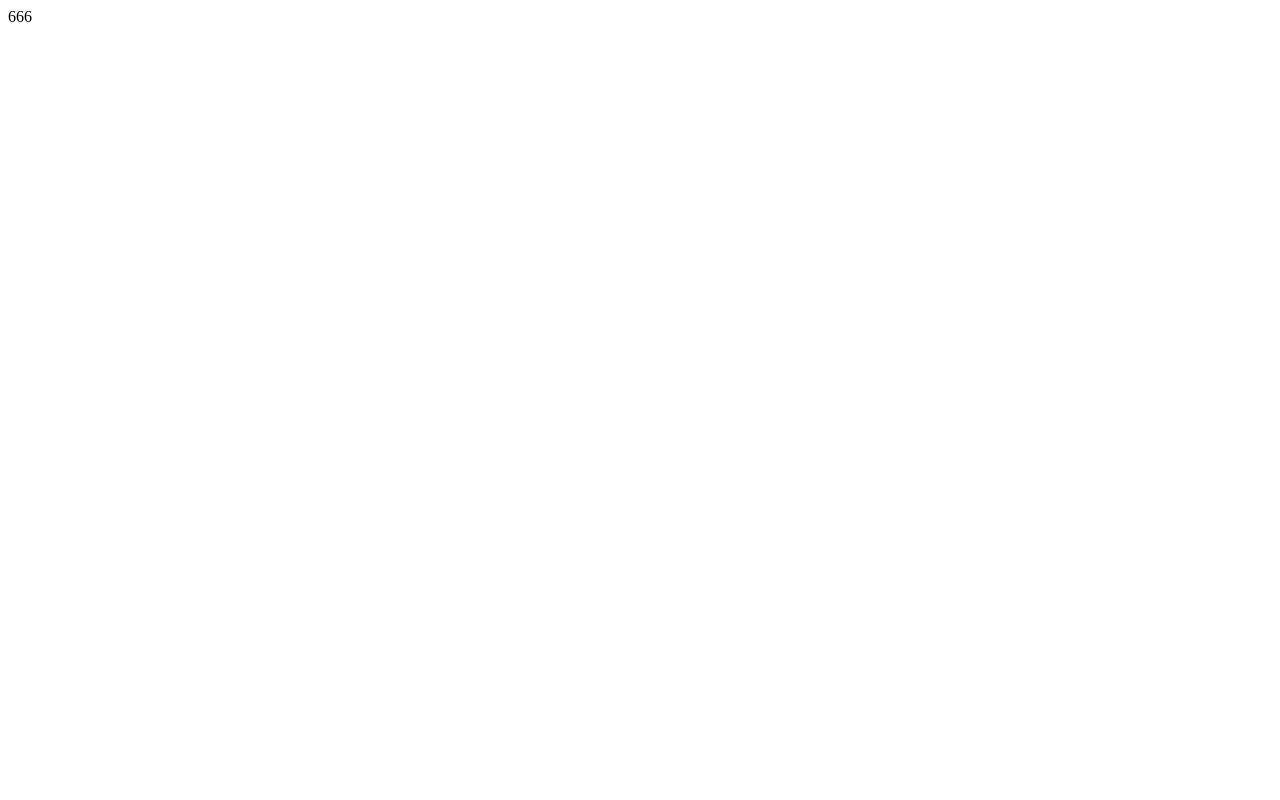
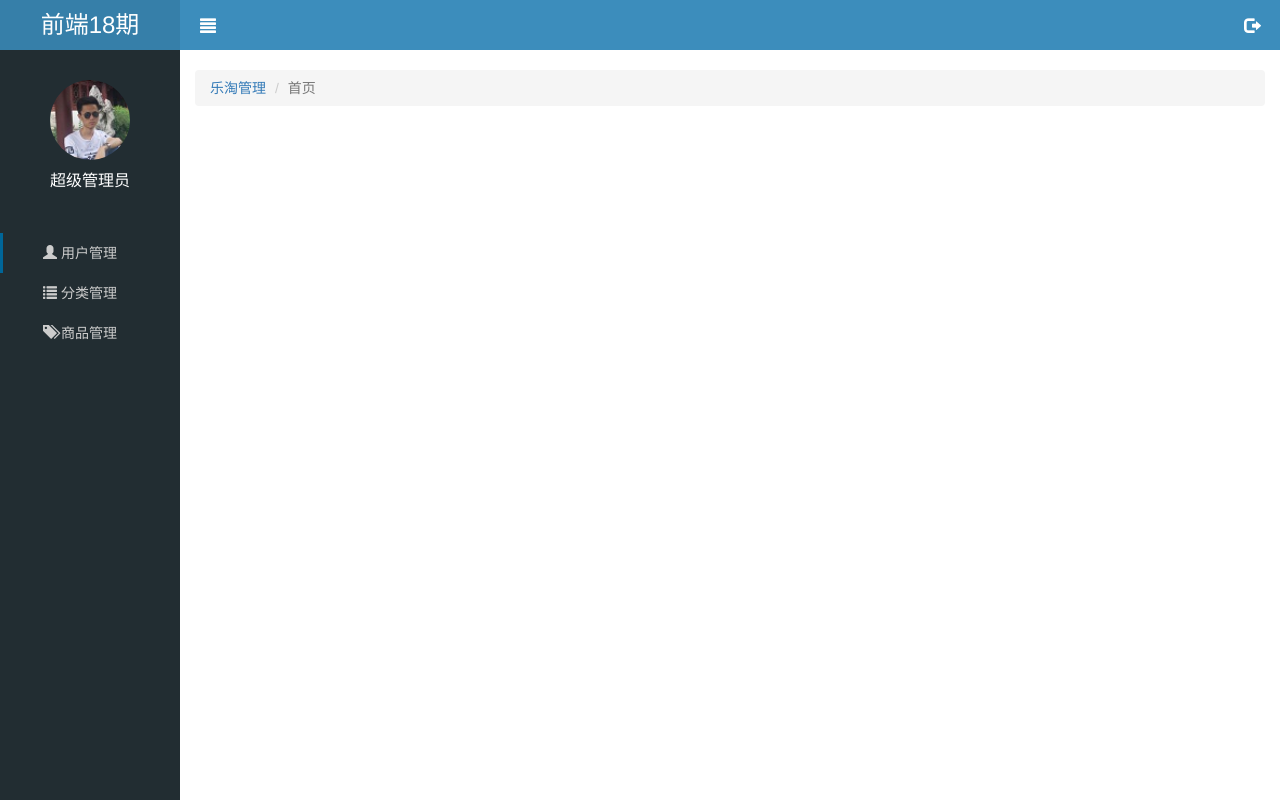
Before and after one commit to zhouankang/letao, a website: page public/pc/index.html in a window 1280 px wide. Drawn offline with Linux system fonts and the light colour scheme.

Commit message:
首页静态页完成

```diff
--- /dev/null
+++ b/public/pc/css/common.css
@@ -0,0 +1,100 @@
+html,body{
+    height: 100%;
+}
+
+*{
+    margin: 0;
+    padding: 0;
+}
+
+.lt_aside{
+    height:100%;
+    width: 180px;
+    background-color: #222d32;
+    position: absolute;
+    top: 0;
+    left: 0;
+    z-index: 999;
+}
+
+.title{
+    height: 50px;
+    width: 100%;
+    background-color: #367fa9;
+}
+
+.title a {
+    color: #fff;
+    font-size: 24px;
+    line-height: 50px;
+    text-align: center;
+    display: block;
+}
+a,a:link,a:visited,a:hover,a:active{
+    text-decoration: none;
+}
+
+.user img{
+    width: 80px;
+    height: 80px;
+    border-radius: 50%;
+    display: block;
+    margin: 30px auto 10px;
+}
+.user span{
+    color: #fff;
+    display: block;
+    text-align: center;
+    font-size: 16px;
+}
+li{
+    list-style: none;
+}
+
+/* 导航部分 */
+.nav{
+    margin-top: 40px;
+}
+.nav ul li a{
+    color: #ccc;
+    line-height: 40px;
+    padding-left: 40px;
+    display: block;
+    border-left: 3px solid transparent;
+
+}
+.nav a.now{
+    border-color: #1d1f21;
+    border-left: 3px solid #069;
+}
+.nav_two ul li a{
+    display: block;
+    padding-left: 60px;
+    font-size: 14px;
+}
+
+/* z主体 */
+.lt_main{
+   height: 100%;
+   width: 100%;
+    padding-left: 180px;
+    padding-top: 70px;
+}
+
+ .header{
+    height: 50px;
+    background-color: #3c8dbc;
+    padding: 0 20px 0 200px ;
+    margin-bottom: 20px;
+    position: fixed;
+    left: 0;
+    top: 0;
+    width: 100%;
+    z-index: 998;
+
+}
+ .header span {
+    color: #fff;
+    font-size: 16px;
+   line-height: 50px;
+}
--- a/public/pc/index.html
+++ b/public/pc/index.html
@@ -4,9 +4,90 @@
     <meta charset="UTF-8">
     <meta name="viewport" content="width=device-width, initial-scale=1.0">
     <meta http-equiv="X-UA-Compatible" content="ie=edge">
-    <title>Document</title>
+    <title>首页</title>
+    <link rel="stylesheet" href="./lib/bootstrap/css/bootstrap.min.css">
+    <link rel="stylesheet" href="./lib/bootstrap-validator/css/bootstrapValidator.min.css">
+    <link rel="stylesheet" href="./lib/nprogress/nprogress.css">
+    <link rel="stylesheet" href="./css/common.css">
+    <link rel="stylesheet" href="./css/index.css">
 </head>
 <body>
-    666
+    <!-- 侧边栏 -->
+   <div class="lt_aside">
+        <!-- 标题 -->
+        <div class="title">
+             <a href="index.html">前端18期</a>
+        </div>
+
+        <!-- 头像 -->
+        <div class="user">
+            <img src="./images/default.jpg" alt="">
+            <span>超级管理员</span>
+        </div>
+
+        <!-- 导航栏 -->
+        <div class="nav">
+            <ul>
+                <li >
+                    <a href="#" class="now" >
+                      <i class=" glyphicon glyphicon-user"></i>
+                        用户管理
+                    </a>
+                </li>
+
+                 <li>
+                    <a href="#">
+                      <i class=" glyphicon glyphicon-list"></i>
+                        分类管理
+                    </a>
+                    <div class="nav_two" style="display:none">
+                        <ul>
+                            <li>
+                                <a href="#">一级菜单</a>
+                            </li>
+                            <li>
+                                <a href="#">二级菜单</a>
+                            </li>
+                        </ul>
+                    </div>
+                 </li>
+
+                 <li>
+                     <a href="#">
+                       <i class=" glyphicon glyphicon-tags"></i>
+                         商品管理
+                     </a>
+                 </li>
+
+            </ul>
+        </div>
+   </div>
+
+   <!-- 主体 -->
+   <div class="lt_main">
+       <!-- 头部 -->
+      <div class="header clearfix">
+       <a href="#">
+           <span class="glyphicon glyphicon-align-justify pull-left"></span>
+        </a>
+       <a href="#">
+            <span class="glyphicon glyphicon-log-out pull-right"></span>
+       </a>
+      </div>
+
+      <div class="container-fluid">
+            <ol class="breadcrumb">
+                    <li><a href="#">乐淘管理</a></li>
+                    <li class="active">首页</li>
+                  </ol>
+
+      </div>
+   </div>
 </body>
 </html>
+<script src="./lib/jquery/jquery.min.js"></script>
+<script src="./lib/bootstrap/js/bootstrap.min.js"></script>
+<script src="./lib/bootstrap-validator/js/bootstrapValidator.min.js"></script>
+<script src="./lib/nprogress/nprogress.js"></script>
+<script src="./js/common.js"></script>
+<script src="./js/index.js"></script>
--- a/public/pc/js/common.js
+++ b/public/pc/js/common.js
@@ -12,4 +12,5 @@ $(function(){
      NProgress.done();
   })
 
+
 })
--- /dev/null
+++ b/public/pc/js/index.js
@@ -0,0 +1,5 @@
+// $(function(){
+//     //找到所有的li；
+//     var lis=document.querySelectorAll(".nav>ul>li");
+
+// })
```
Also changed, not shown: public/pc/css/index.css (added), public/pc/images/default.jpg (added), public/pc/images/default.png (added), public/pc/images/none.png (added).
